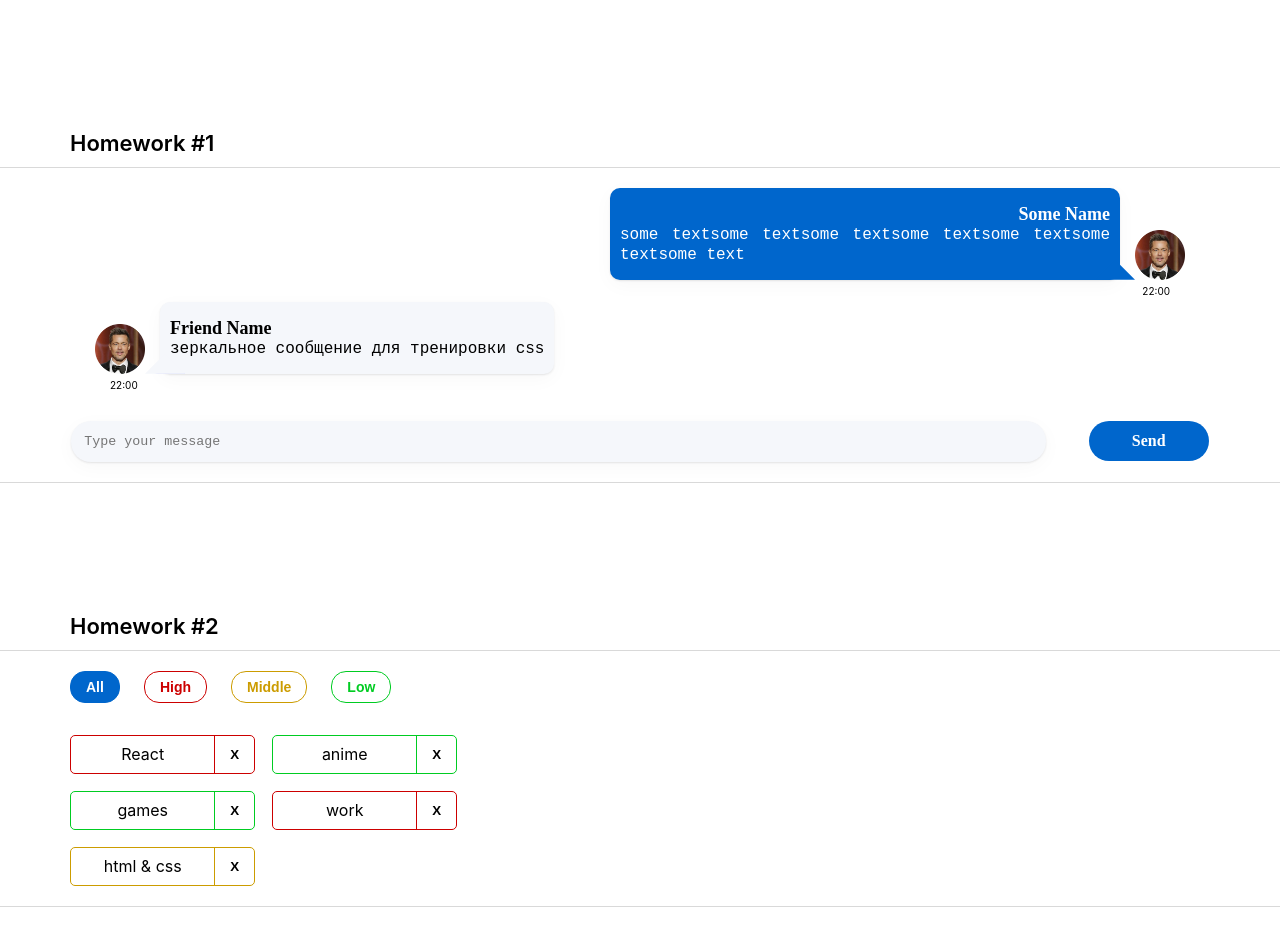
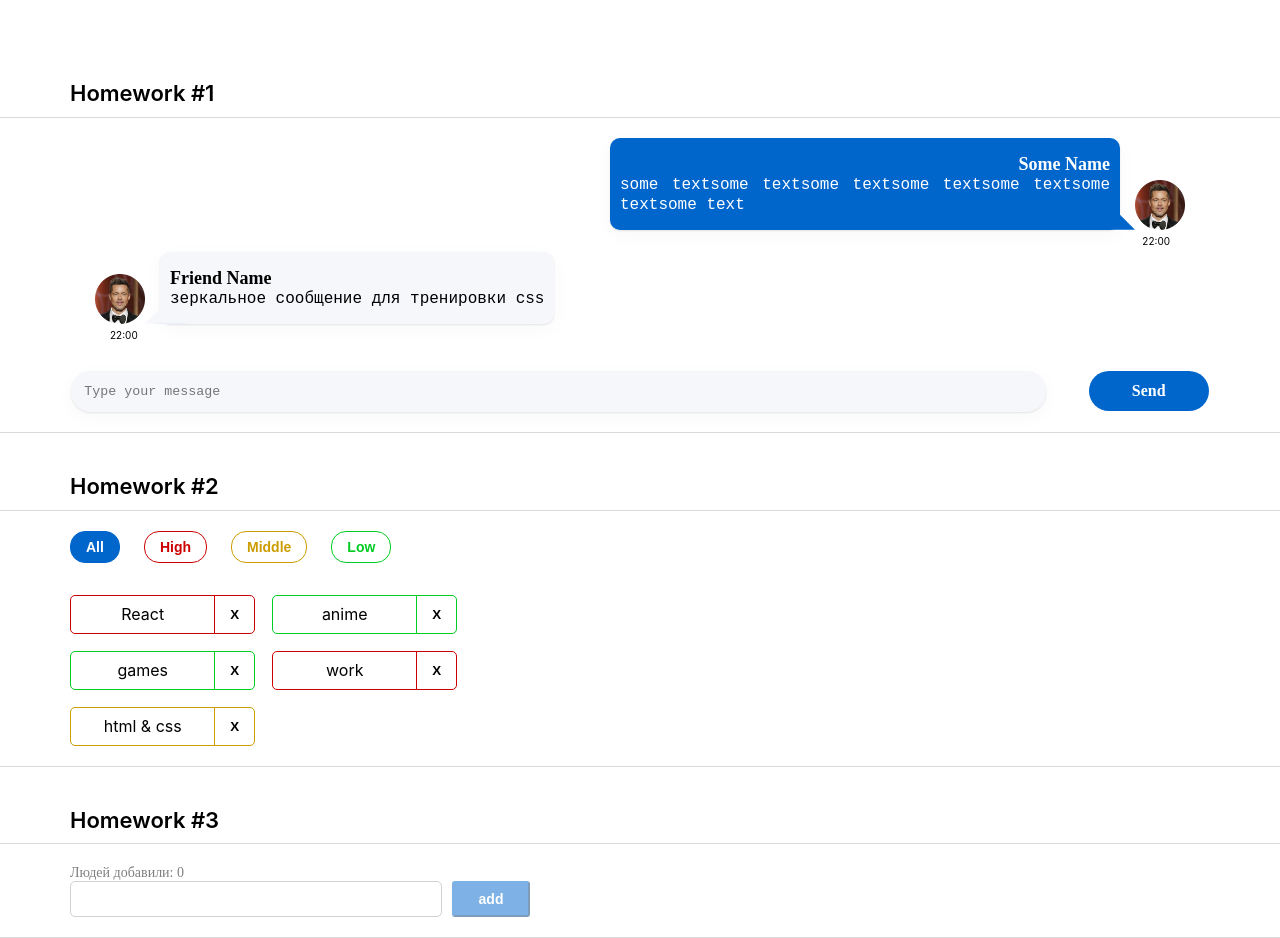
Before and after one commit to grippiby/hws2_, a React (Create React App) app: page / in a window 1280 px wide. Before the commit the page ends 907 px from the top, so only its background shows below. Built offline with nearby package versions, Linux system fonts and the light colour scheme.

Commit message:
added hw3

```diff
--- a/src/index.css
+++ b/src/index.css
@@ -1,11 +1,13 @@
 * {
 	margin: 0;
 	padding: 0;
+
 	box-sizing: border-box;
 }
 
 body {
 	margin: 0;
+	padding-top: 40px;
 	font-family: -apple-system, BlinkMacSystemFont, 'Segoe UI', 'Roboto',
 		'Oxygen', 'Ubuntu', 'Cantarell', 'Fira Sans', 'Droid Sans',
 		'Helvetica Neue', sans-serif;
--- a/src/s1-main/App.module.css
+++ b/src/s1-main/App.module.css
@@ -14,7 +14,7 @@
 }
 
 .hwTitle {
-	padding-top: 130px;
+	padding-top: 40px;
 	padding-left: 70px;
 	padding-bottom: 10px;
 	font-size: 22px;
--- a/src/s1-main/App.tsx
+++ b/src/s1-main/App.tsx
@@ -2,6 +2,7 @@
 import s from './App.module.css'
 import HW1 from '../s2-homeworks/hw01/HW1'
 import HW2 from '../s2-homeworks/hw02/HW2'
+import HW3 from '../s2-homeworks/hw03/HW3'
 
 function App() {
 	return (
@@ -9,7 +10,7 @@
 			<HW1 />
 			{/*раскомментировать по ходу выполнения*/}
 			<HW2 />
-			{/*<HW3/>*/}
+			<HW3 />
 			{/*<HW4/>*/}
 
 			{/*при выполнении дз 5 и более - закомментировать здесь дз 1-4, так как они есть внутри дз 5*/}
--- a/src/s2-homeworks/hw03/Greeting.module.css
+++ b/src/s2-homeworks/hw03/Greeting.module.css
@@ -1,22 +1,55 @@
 .greetingForm {
+	font-family: 'Montserrat';
+	font-style: normal;
 }
 
 .inputAndButtonContainer {
+	display: flex;
 }
 
 .error {
+	font-weight: 400;
+	font-size: 14px;
+	line-height: 17px;
+	color: #cc0000;
 }
 
 .input {
+	border: 1px solid rgba(209, 209, 209, 1);
+	border-radius: 5px;
+	width: 372px;
+	height: 36px;
+	padding: 8px 12px;
+	font-weight: 500;
+	font-size: 16px;
+	line-height: 20px;
 }
 
 .input:focus {
+	outline: none;
 }
 
 .errorInput {
+	outline-color: #cc0000;
+	border: 1px solid #cc0000;
+	border-radius: 5px;
+	width: 372px;
+	height: 36px;
+	padding: 8px 12px;
 }
 
 .button {
+	margin-left: 10px;
+	width: 78px;
+	height: 36px;
+	background: #0066cc;
+	border-color: #0066cc;
+	border-radius: 3px;
+	font-weight: 600;
+	font-size: 14px;
+	line-height: 20px;
+	color: #ffffff;
+	cursor: pointer;
 }
 
 .button:focus {
@@ -26,10 +59,18 @@
 }
 
 .button:disabled {
+	opacity: 0.5;
 }
 
 .text {
+	font-weight: 400;
+	font-size: 14px;
+	line-height: 17px;
+	color: rgba(0, 0, 0, 0.5);
 }
 
 .greeting {
+	font-weight: 500;
+	font-size: 14px;
+	line-height: 17px;
 }
--- a/src/s2-homeworks/hw03/Greeting.tsx
+++ b/src/s2-homeworks/hw03/Greeting.tsx
@@ -1,15 +1,15 @@
-import React, {ChangeEvent, KeyboardEvent} from 'react'
+import React, { ChangeEvent, KeyboardEvent } from 'react'
 import s from './Greeting.module.css'
 
 type GreetingPropsType = {
-    name: any // need to fix any
-    setNameCallback: any // need to fix any
-    addUser: any // need to fix any
-    onBlur: any // need to fix any
-    onEnter: any // need to fix any
-    error: any // need to fix any
-    totalUsers: any // need to fix any
-    lastUserName?: any // need to fix any
+	name: string // need to fix any
+	setNameCallback: (e: ChangeEvent<HTMLInputElement>) => void // need to fix any
+	addUser: () => void // need to fix any
+	onBlur: () => void // need to fix any
+	onEnter: (e: KeyboardEvent<HTMLInputElement>) => void // need to fix any
+	error: string // need to fix any ///возможно ерунда
+	totalUsers: number // need to fix any
+	lastUserName?: string | undefined // need to fix any
 }
 
 // презентационная компонента (для верстальщика)
@@ -25,15 +25,13 @@
 		lastUserName,
 	} // деструктуризация пропсов
 ) => {
-    const inputClass = s.errorInput // need to fix with (?:)
+	const inputClass = error ? `${s.errorInput} ${s.error}` : `${s.input} ` // need to fix with (?:)
 
 	return (
 		<div id={'hw3-form'} className={s.greetingForm}>
 			<div className={s.text}>
 				{'Людей добавили: '}
-                <span id={'hw3-users-total'}>
-                    {totalUsers}
-                </span>
+				<span id={'hw3-users-total'}>{totalUsers}</span>
 			</div>
 
 			<div className={s.inputAndButtonContainer}>
--- a/src/s2-homeworks/hw03/GreetingContainer.tsx
+++ b/src/s2-homeworks/hw03/GreetingContainer.tsx
@@ -1,20 +1,39 @@
-import React, { ChangeEvent, KeyboardEvent, useState } from 'react'
+import React, { useState } from 'react'
 import Greeting from './Greeting'
 import { UserType } from './HW3'
 
 type GreetingContainerPropsType = {
-    users: any // need to fix any
-    addUserCallback: any // need to fix any
+	users: UserType[] // need to fix any
+	addUserCallback: (name: string) => void // need to fix any
 }
 
-export const pureAddUser = (name: any, setError: any, setName: any, addUserCallback: any) => {
+export const pureAddUser = (
+	name: string,
+	setError: (err: string) => void,
+	setName: (name: string) => void,
+	addUserCallback: (name: string) => void
+) => {
+	if (name === '' || name.trim() === '') {
+		setError('Ошибка! Введите имя!')
+	} else {
+		return addUserCallback(name), setName('') //чтото тут не так
+	}
 	// если имя пустое - показать ошибку, иначе - добавить юзера и очистить инпут
+	/*name === '' ? setError(err) : addUserCallback()*/
 }
 
-export const pureOnBlur = (name: any, setError: any) => { // если имя пустое - показать ошибку
+export const pureOnBlur = (name: any, setError: any) => {
+	if (name === '' || name.trim() === '') {
+		setError('Ошибка! Введите имя!')
+	}
+	// если имя пустое - показать ошибку
 }
 
-export const pureOnEnter = (e: any, addUser: any) => { // если нажата кнопка Enter - добавить
+export const pureOnEnter = (e: any, addUser: any) => {
+	if (e.key === 'Enter') {
+		addUser()
+	}
+	// если нажата кнопка Enter - добавить
 }
 
 // более простой и понятный для новичков
@@ -26,11 +45,12 @@
 	addUserCallback,
 }) => {
 	// деструктуризация пропсов
-    const [name, setName] = useState<any>('') // need to fix any
-    const [error, setError] = useState<any>('') // need to fix any
+	const [name, setName] = useState<string>('') // need to fix any
+	const [error, setError] = useState<string>('') // need to fix any
 
-    const setNameCallback = (e: any) => { // need to fix any
-        setName('some name') // need to fix
+	const setNameCallback = (e: any /*ChangeEvent<HTMLInputElement>*/) => {
+		// need to fix any
+		setName(e.currentTarget.value) // need to fix
 
 		error && setError('')
 	}
@@ -46,8 +66,9 @@
 		pureOnEnter(e, addUser)
 	}
 
-    const totalUsers = 0 // need to fix
-    const lastUserName = 'some name' // need to fix
+	const totalUsers = users.length // need to fix
+	const lastUserName = users.length < 1 ? '' : users[users.length - 1].name
+	/*users[users.length - 1].name*/ /*users[users.length - 1]*/ // need to fix// сто то не ртак
 
 	return (
 		<Greeting
--- a/src/s2-homeworks/hw03/HW3.tsx
+++ b/src/s2-homeworks/hw03/HW3.tsx
@@ -1,7 +1,7 @@
 import React, { useState } from 'react'
-import { v1 } from 'uuid'
 import s2 from '../../s1-main/App.module.css'
 import GreetingContainer from './GreetingContainer'
+import { v1 } from 'uuid'
 
 /*
  * 1 - описать тип UserType
@@ -19,20 +19,29 @@
 
 // types
 export type UserType = {
-    _id: any // need to fix any
-    name: any // need to fix any
+	_id: string // need to fix any
+	name: string // need to fix any
 }
 
-export const pureAddUserCallback = (name: any, setUsers: any, users: any) => { // need to fix any
-    const user = { // need to fix
+export const pureAddUserCallback = (
+	name: string,
+	setUsers: any, //() => void
+	users: UserType[]
+) => {
+	// need to fix any
+	const user = {
+		_id: v1(),
+		name: name,
+		// need to fix
 	}
 	setUsers([...users, user])
 }
 
 const HW3 = () => {
-    const [users, setUsers] = useState<any>([]) // need to fix any
+	const [users, setUsers] = useState<UserType[]>([]) // need to fix any
 
-    const addUserCallback = (name: any) => { // need to fix any
+	const addUserCallback = (name: string) => {
+		// need to fix any
 		pureAddUserCallback(name, setUsers, users)
 	}
 
```
Also changed, not shown: 1 other file (tests, documents, lock files or other folders). Lines whose indentation alone changed are shown as unchanged.
